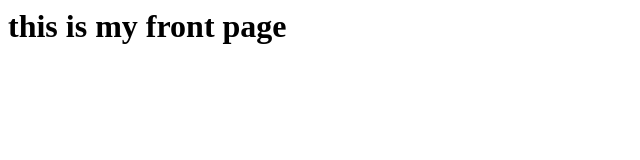
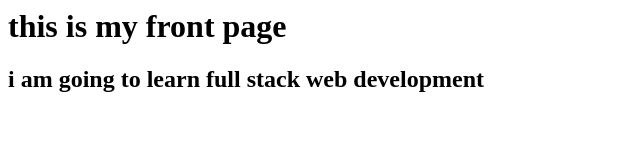
Before and after one commit to akshay-agney/my_profile_website, a plain HTML site: page index.html in a window 1280 px wide. Shown: the whole page, without its empty margins (0-640 px from the left). Drawn offline with Linux system fonts and the light colour scheme.

Commit message:
my er commit

```diff
--- a/index.html
+++ b/index.html
@@ -1 +1,2 @@
 <h1> this is my front page</h1>
+<h2>i am going to learn full stack web development</h2>
```
